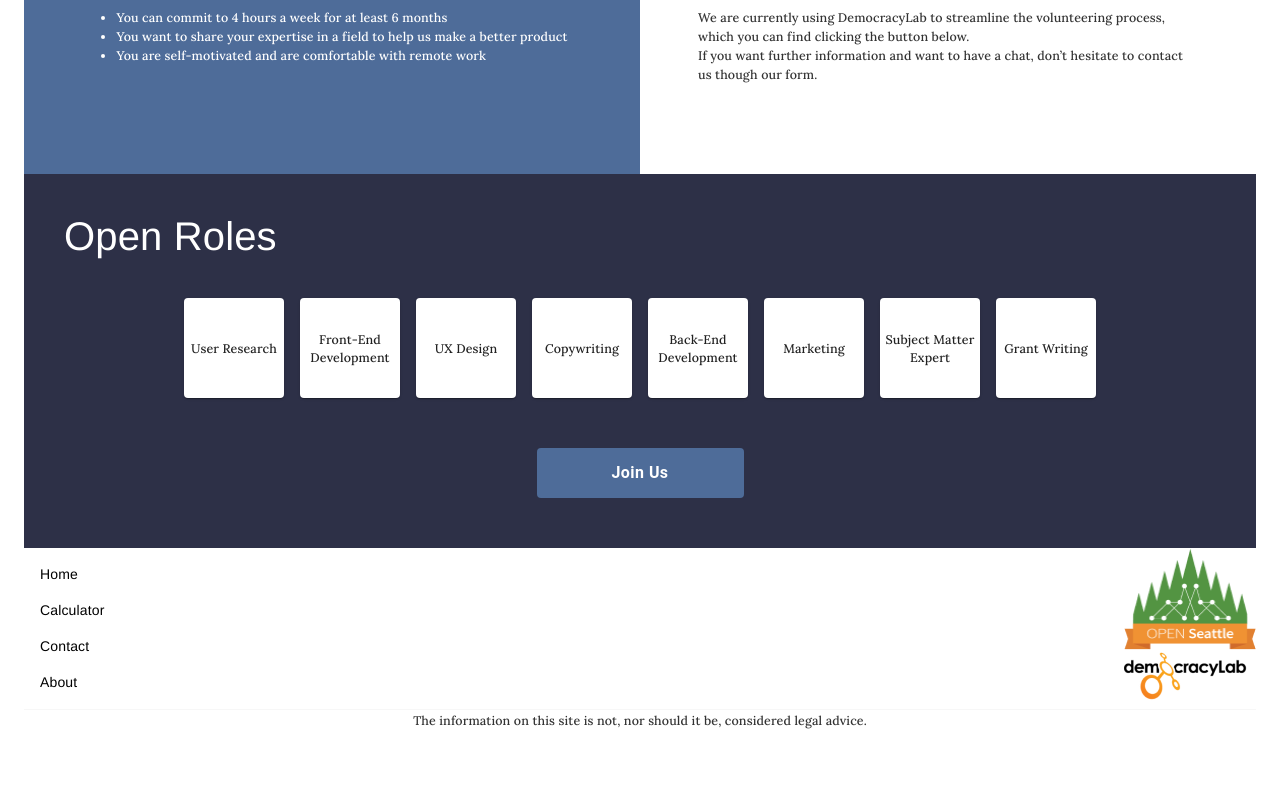
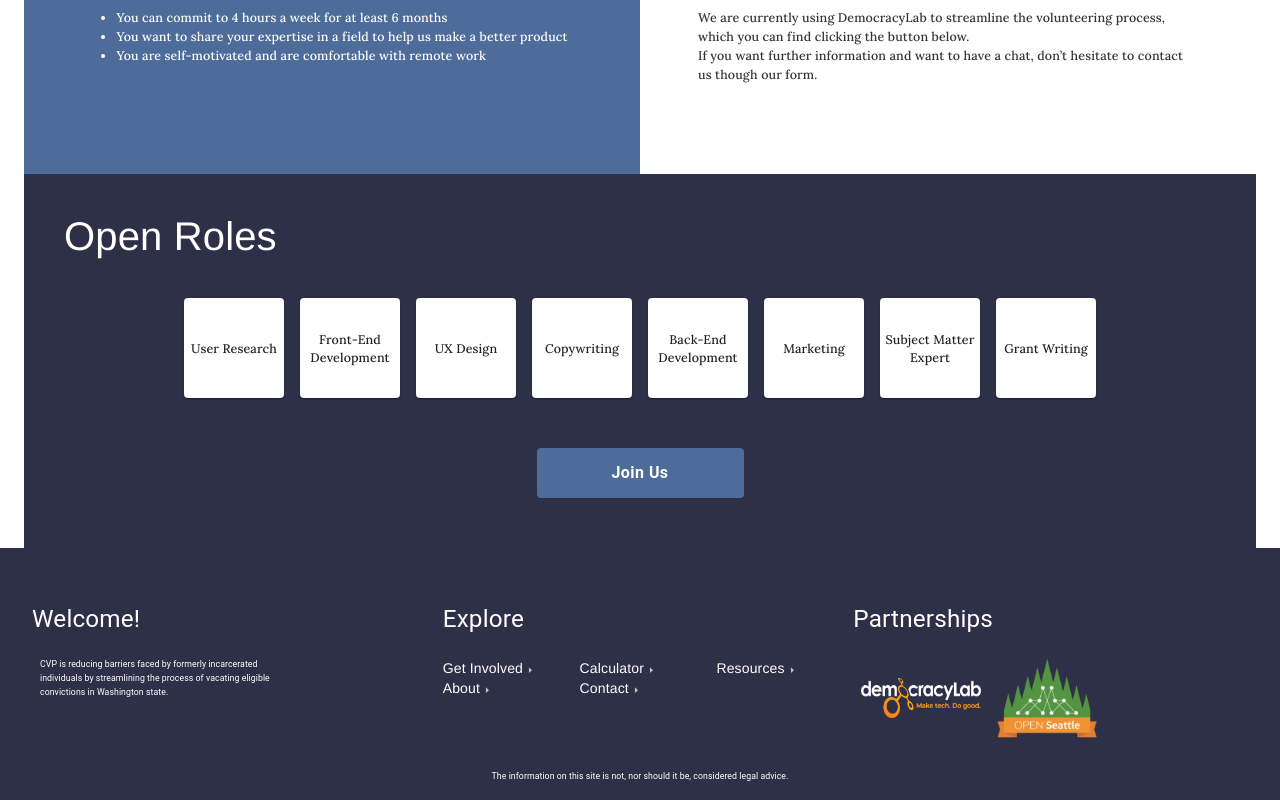
Before and after one commit to openseattle/clearviction-v1, a React (Create React App) app: page /volunteer in a window 1280 px wide. Shown: the part 512-1312 px from the top of the page. Before the commit the page ends 1242 px from the top, so only its background shows below. Built offline with nearby package versions, Linux system fonts and the light colour scheme.

Commit message:
refresh footer, swap logo color, adjust sitemap

```diff
--- a/src/Components/Footer.jsx
+++ b/src/Components/Footer.jsx
@@ -6,66 +6,147 @@ import {
   ListItem,
   makeStyles,
   Divider,
+  Link,
   Typography,
 } from "@material-ui/core";
+import { ArrowRight } from "@material-ui/icons";
 
 import democracylabLogo from "../Assets/democracylab-logo.png";
 import openseattleLogo from "../Assets/openseattle-logo.png";
+import cvpLogo from "../Assets/cvp-logo-white.png";
 
-const useStyles = makeStyles({
+import pages from "../data/siteMap";
+
+const useStyles = makeStyles((theme) => ({
+  root: {
+    backgroundColor: theme.palette.primary.main,
+    color: "white",
+    paddingTop: theme.spacing(6),
+    marginTop: "auto",
+  },
+  title: {
+    margin: theme.spacing(1),
+    textAlign: "left",
+    [theme.breakpoints.down("sm")]: {
+      textAlign: "center",
+    },
+  },
+  body: {
+    margin: theme.spacing(1),
+  },
   linkStyles: {
-    color: "black",
-    "&:hover": { color: "black" },
+    color: "white",
+    "&:hover": { color: "white" },
   },
-});
+  disclaimer: {
+    margin: theme.spacing(2),
+  },
+  openSeattle: {
+    width: 100,
+    height: 80,
+    [theme.breakpoints.down("xs")]: {
+      width: 80,
+      height: 60,
+    },
+  },
+  democracyLab: {
+    marginRight: theme.spacing(2),
+    width: 120,
+    height: 40,
+    [theme.breakpoints.down("xs")]: {
+      width: 100,
+      height: 30,
+    },
+  },
+  mobileCenter: {
+    [theme.breakpoints.down("sm")]: {
+      display: "flex",
+      justifyContent: "center",
+    },
+  },
+  mobileHidden: {
+    [theme.breakpoints.down("xs")]: {
+      display: "none",
+    },
+  },
+}));
+
 const Footer = () => {
   const classes = useStyles();
 
   return (
-    <Box component="footer" style={{ marginTop: "auto" }}>
-      <Container maxWidth="xl">
-        <Grid
-          container
-          direction="row"
-          style={{ display: "flex", backgroundColor: "primary" }}
-        >
-          <Grid container columns={2} justifyContent="space-between">
-            <Grid item>
-              <List>
-                <ListItem>
-                  <a href="/" className={classes.linkStyles}>
-                    Home
-                  </a>
-                </ListItem>
-                <ListItem>
-                  <a href="/calculator" className={classes.linkStyles}>
-                    Calculator
-                  </a>
-                </ListItem>
-                <ListItem>
-                  <a href="/contact" className={classes.linkStyles}>
-                    Contact
-                  </a>
-                </ListItem>
-                <ListItem>
-                  <a href="/about" className={classes.linkStyles}>
-                    About
-                  </a>
-                </ListItem>
-              </List>
-            </Grid>
+    <Box className={classes.root} component="footer">
+      <Container maxWidth="lg">
+        <Grid container>
+          <Grid className={classes.mobileHidden} item xs={12} sm={4} md={4}>
+            <Typography className={classes.title} variant="h4">
+              Welcome!
+            </Typography>
+            <List>
+              <ListItem>
+                <Typography variant="subtitle2" style={{maxWidth: 250}}>
+                  CVP is reducing barriers faced by formerly incarcerated
+                  individuals by streamlining the process of vacating eligible
+                  convictions in Washington state.
+                </Typography>
+              </ListItem>
+            </List>
+          </Grid>
+          <Grid item xs={12} sm={4} md={4}>
+            <Typography className={classes.title} variant="h4">
+              Explore
+            </Typography>
+            <List>
+              <Grid className={classes.body} container>
+                {pages.map((page) => (
+                  <Grid
+                    className={classes.mobileCenter}
+                    item
+                    key={page.name}
+                    xs={12}
+                    sm={12}
+                    md={4}
+                  >
+                    <Link className={classes.linkStyles} href={page.url}>
+                      {page.name}
+                    </Link>
+                    <ArrowRight color="secondary" fontSize="small" />
+                  </Grid>
+                ))}
+              </Grid>
+            </List>
+          </Grid>
 
-            <Grid item>
-              <Grid container direction="column">
-                <img src={openseattleLogo} alt={"Open Seattle Logo"} />
-                <img src={democracylabLogo} alt={"Democracy Lab Logo"} />
-              </Grid>
-            </Grid>
+          <Grid item xs={12} sm={4} md={4}>
+            <Typography
+              className={classes.title}
+              variant="h4"
+              style={{ borderRadius: "solid" }}
+            >
+              Partnerships
+            </Typography>
+            <List>
+              <ListItem className={classes.mobileCenter}>
+                <img
+                  className={classes.democracyLab}
+                  src={democracylabLogo}
+                  alt={"Democracy Lab Logo"}
+                />
+                <img
+                  className={classes.openSeattle}
+                  src={openseattleLogo}
+                  alt={"Open Seattle Logo"}
+                />
+              </ListItem>
+            </List>
           </Grid>
         </Grid>
-        <Divider style={{ marginTop: 1, marginBottom: 1 }} />
         <Box justifyContent="center">
-          <Typography align="center" fontFamily={"sans-serif"} fontSize="14px">
+          <Typography
+            className={classes.disclaimer}
+            align="center"
+            variant="subtitle2"
+          >
             {" "}
             The information on this site is not, nor should it be, considered
             legal advice.
--- a/src/Components/Theme.jsx
+++ b/src/Components/Theme.jsx
@@ -33,8 +33,9 @@ const Theme = createTheme({
       fontSize: ".875rem",
     },
     subtitle2: {
-      fontFamily: "Roboto",
-      fontSize: ".6875rem",
+      fontFamily: ["Roboto", "sans-serif"],
+      fontSize: ".875rem",
+      fontWeight: 400,
     },
     button: {
       textAlign: "center",
--- a/src/data/siteMap.ts
+++ b/src/data/siteMap.ts
@@ -4,9 +4,9 @@ type Page = {
 };
 
 const pages: Page[] = [
-  { name: "Home", url: "/" },
+  { name: "Get Involved", url: "/get_involved" },
   { name: "Calculator", url: "/calculator" },
-  { name: "Volunteer", url: "/volunteer" },
+  { name: "Resources", url: "/resources" },
   { name: "About", url: "/about" },
   { name: "Contact", url: "/contact" },
 ];
```
Also changed, not shown: src/Assets/democracylab-logo.png.
